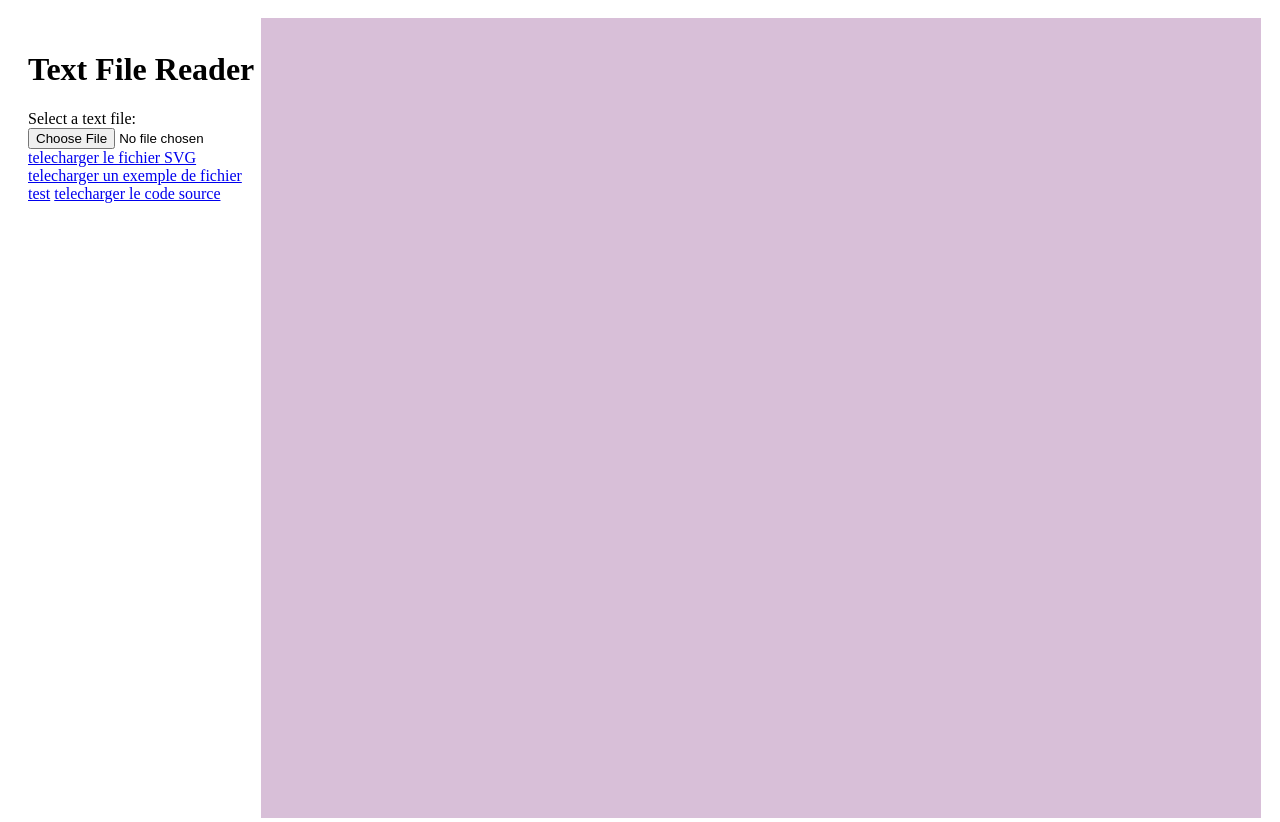
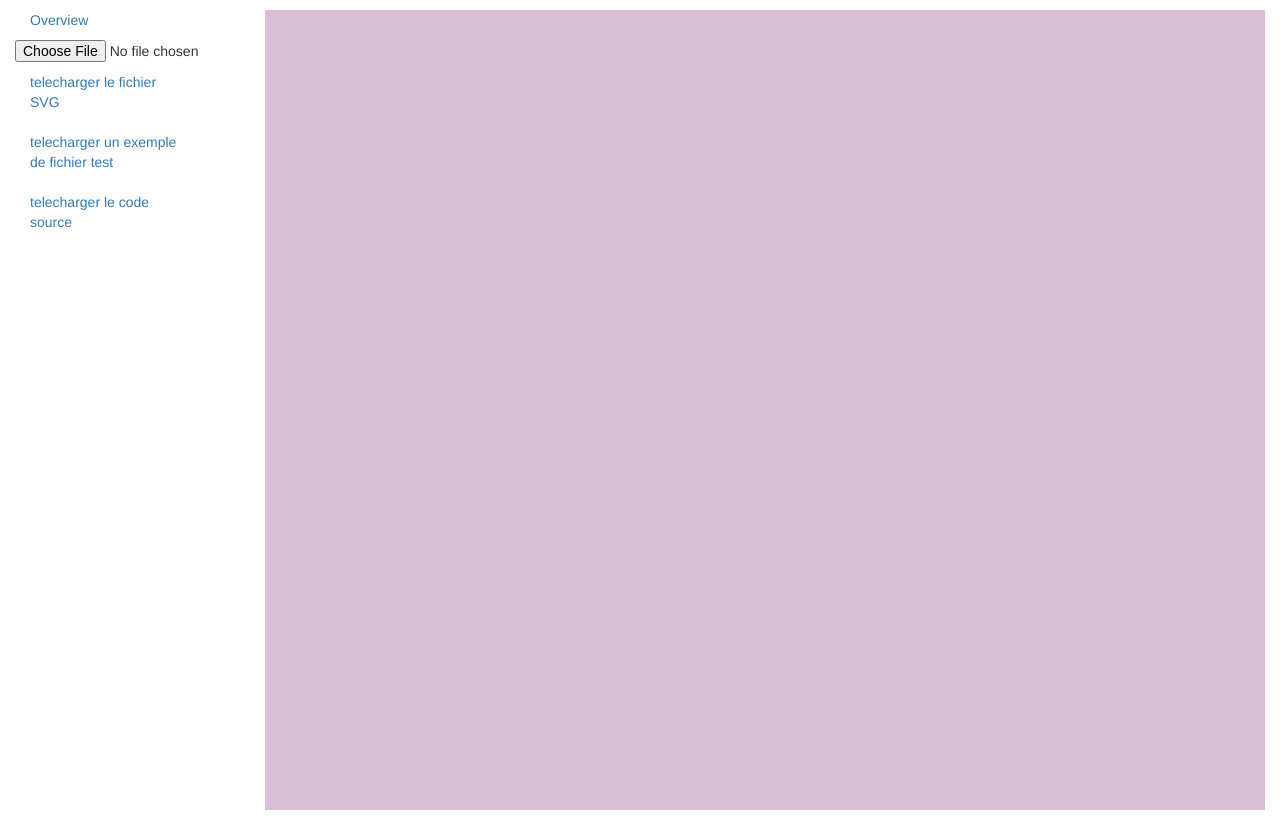
Before and after one commit to YassineEl/TER_M1, a plain HTML site: page index.html in a window 1280 px wide. Drawn offline with nearby package versions, Linux system fonts and the light colour scheme.

Commit message:
Update index.html

```diff
--- a/index.html
+++ b/index.html
@@ -1,4 +1,3 @@
-
 <!DOCTYPE html>
 <html>
 
@@ -16,7 +15,10 @@
 
 
   <!--  Relier une feuille CSS externe  -->
-  <link rel='stylesheet' href='votre-fichier.css' type='text/css' />
+  <link rel='stylesheet' href='css/bootstrap.css' type='text/css' />
+  <link rel='stylesheet' href='css/bootstrap.min.css' type='text/css' />
+  <link rel='stylesheet' href='css/bootstrap-theme.css' type='text/css' />
+  <link rel='stylesheet' href='css/bootstrap-theme.min.css' type='text/css' />
 
   <!-- Incorporez du CSS dans la page  -->
   <style type="text/css" media="screen">
@@ -52,9 +54,14 @@ text.id {
 	</style>
 
 
+		<script src="js/bootstrap.js"></script>
+		<script src="bootstrap.min.js"></script>
+		<script src="npm.js"></script>
+
+
 		<script src="jquery.js"></script>
 		<script src="automate.js"></script>
-		<script src="transation.js"></script>
+		<script src="transition.js"></script>
 		<script src="etat.js"></script>
 		<script src="matrice.js"></script>
 		<script src="animation.js"></script>
@@ -67,6 +74,9 @@ text.id {
 
 			$(document).ready(function(){
 
+
+				$("#play").hide();
+				$("#stop").hide();
 				$("#textarea").hide();
 				svg=$("#svg")[0];
 
@@ -213,7 +223,79 @@ text.id {
  </head>
  <body>
 
-  			<div id="droite">
+
+	<div id="gauche">
+	<div id="page-wrapper">
+
+
+
+
+
+
+	</div>
+
+
+
+
+
+
+
+
+
+
+
+
+
+
+	<ul>
+
+
+
+	</div>
+
+
+
+
+
+
+
+
+
+  <div class="col-sm-3 col-md-2 sidebar">
+          <ul  class="nav nav-sidebar">
+            <li class="active"><a href="#">Overview <span class="sr-only">(current)</span></a></li>
+            <li><input type="file" id="fileInput"></li>
+            <li><a href="#" id="tel">telecharger le fichier SVG </a></li>
+            <li><a href="test.txt" download>telecharger un exemple de fichier test</a></li>
+            <li><a href="source.zip" download>telecharger le code source</a></li>
+            <li><textarea id="textarea"  rows="4"; ></textarea></li>
+
+
+          </ul>
+
+
+          <ul  class="nav nav-sidebar">
+
+           <li id="play" class="glyphicon glyphicon-play" />Lancer l'animation courante</li>
+           <li id="stop" class="glyphicon glyphicon-pause">Stoppler l'animation</li>
+          </ul>
+
+          <ul id="ul" class="nav nav-sidebar">
+
+
+          </ul>
+        </div>
+
+
+
+
+
+
+
+
+
+    <div class="container-fluid">
+     <div id="droite">
 
 
 		<svg  id="svg" height="800" width="1000"  xmlns="http://www.w3.org/2000/svg" xmlns:xlink="http://www.w3.org/1999/xlink" >
@@ -231,37 +313,8 @@ text.id {
 		</svg>
 
 	</div>
-	<div id="gauche">
-	<div id="page-wrapper">
-
-		<h1>Text File Reader</h1>
-		<div>
-			Select a text file:
-			<input type="file" id="fileInput">
-		</div>
+    </div>
 
 
-	</div>
-
-	<a href="#" id="tel">telecharger le fichier SVG </a>
-	<a href="test.txt" download>telecharger un exemple de fichier test</a>
-	<a href="source.zip" download>telecharger le code source</a>
-
-
-
-
-
-
-	<textarea id="textarea"  rows="4"; >
-
-	</textarea>
-
-
-
-	<ul>
-
-
-
-	</div>
  </body>
 </html>
```
